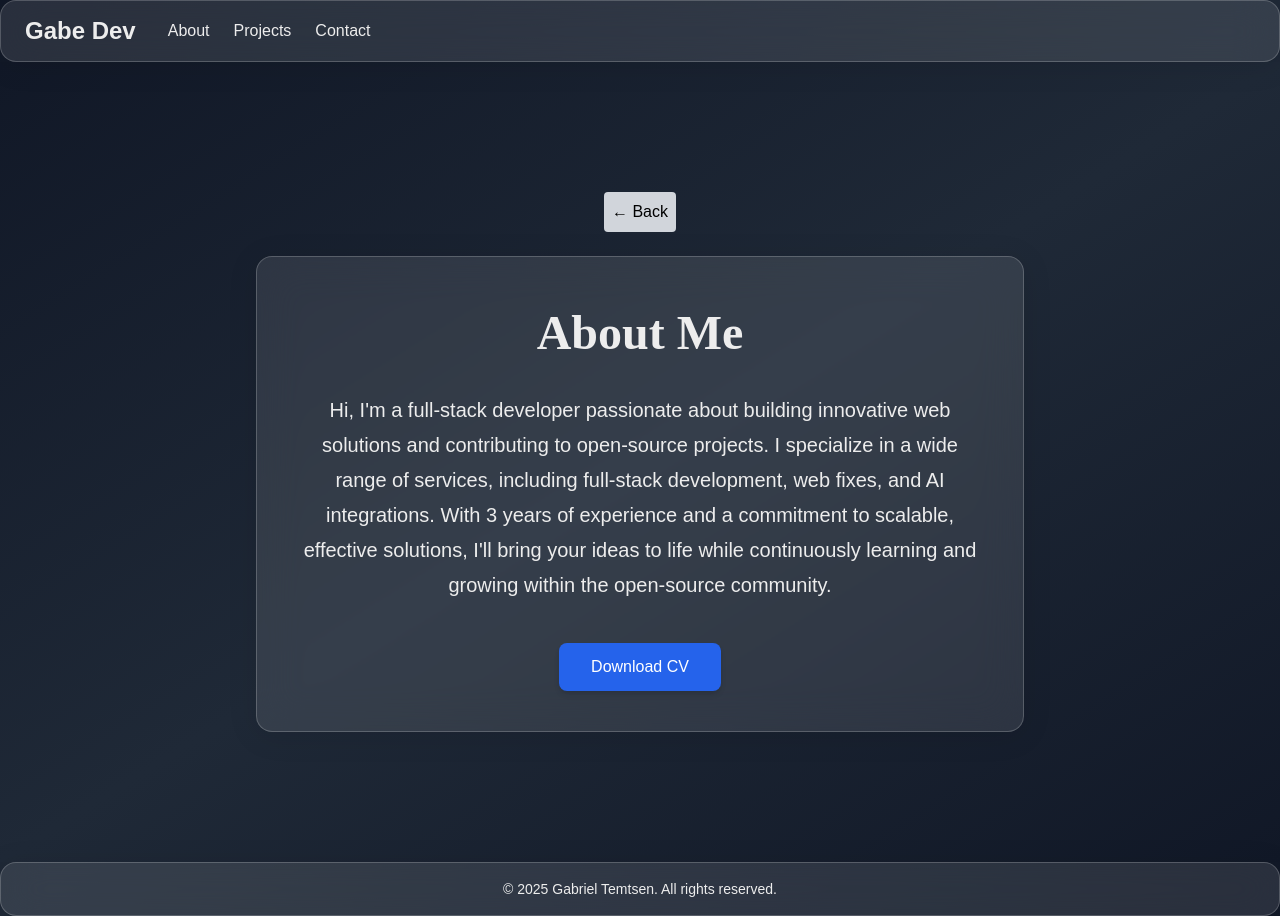
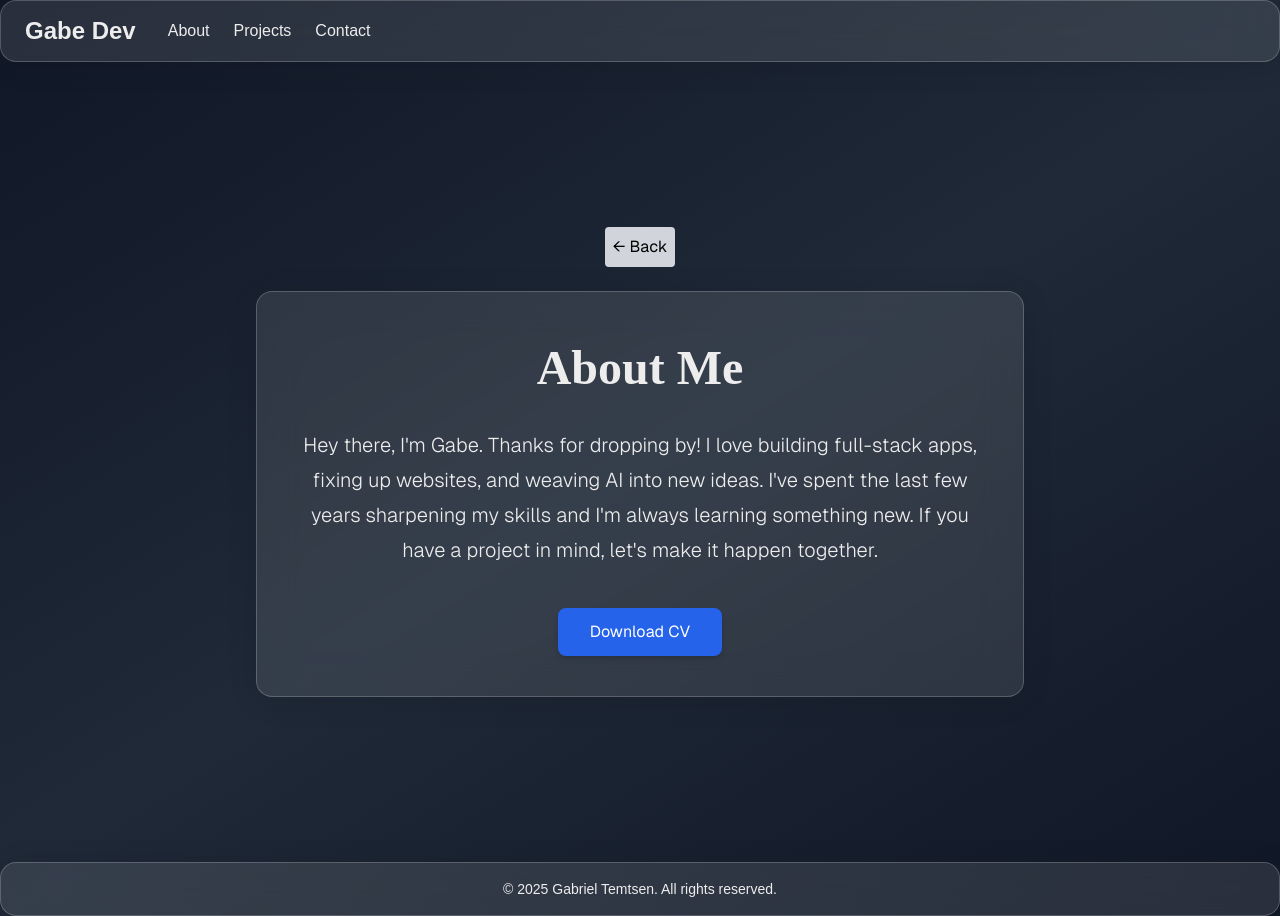
Before and after one commit to gabrieltemtsen/gabe-dev, a Next.js app: page /about in a window 1280 px wide. Built offline with nearby package versions, Linux system fonts and the light colour scheme.

Commit message:
refactor: personalize about page

```diff
--- a/src/pages/about.tsx
+++ b/src/pages/about.tsx
@@ -1,4 +1,7 @@
 import { useRouter } from "next/router";
+import localFont from "next/font/local";
+
+const geist = localFont({ src: "./fonts/GeistVF.woff" });
 
 const About = () => {
   const router = useRouter();
@@ -6,7 +9,7 @@ const About = () => {
     router.back();
   };
   return (
-    <div className="relative flex flex-col items-center justify-center min-h-screen bg-gradient-to-br from-indigo-200 via-white to-cyan-200 dark:from-gray-900 dark:via-gray-800 dark:to-gray-900 text-foreground">
+    <div className={`${geist.className} relative flex flex-col items-center justify-center min-h-screen bg-gradient-to-br from-indigo-200 via-white to-cyan-200 dark:from-gray-900 dark:via-gray-800 dark:to-gray-900 text-foreground`}>
       <button
         onClick={handleBack}
         className="bg-gray-300 hover:bg-gray-400 text-black p-2 rounded mb-6"
@@ -16,7 +19,7 @@ const About = () => {
       <div className="glass p-10 rounded-xl flex flex-col items-center w-full max-w-3xl">
         <h2 className="text-5xl font-serif font-bold mb-6">About Me</h2>
         <p className="text-xl font-light text-center mb-10 leading-relaxed">
-          Hi, I&apos;m a full-stack developer passionate about building innovative web solutions and contributing to open-source projects. I specialize in a wide range of services, including full-stack development, web fixes, and AI integrations. With 3 years of experience and a commitment to scalable, effective solutions, I&apos;ll bring your ideas to life while continuously learning and growing within the open-source community.
+          Hey there, I&apos;m Gabe. Thanks for dropping by! I love building full-stack apps, fixing up websites, and weaving AI into new ideas. I&apos;ve spent the last few years sharpening my skills and I&apos;m always learning something new. If you have a project in mind, let&apos;s make it happen together.
         </p>
         <a
           href="/gabeCV.pdf"
```
